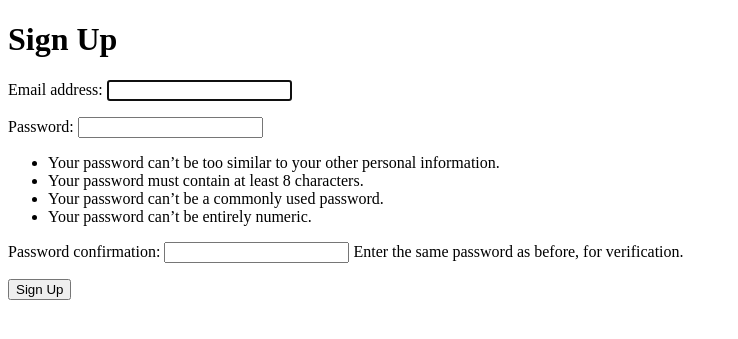
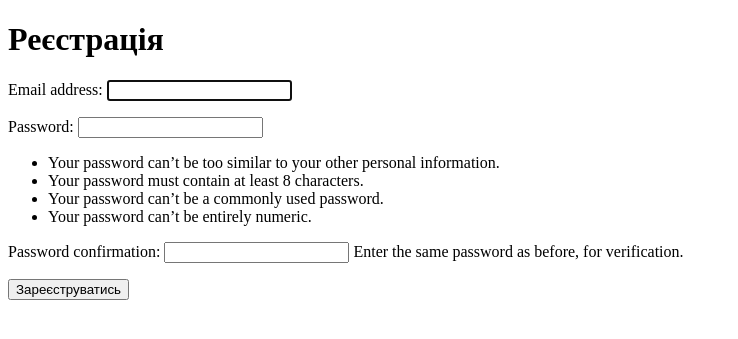
Before and after one commit to champl0o/CaloriesBook, a Django app: page /users/signup/ in a window 1280 px wide. Shown: the top 339 px of the page, without its empty margins (0-738 px from the left). Run offline with Django 3.2, Linux system fonts and the light colour scheme.

Commit message:
changed locale

```diff
--- a/calories_book_project/settings.py
+++ b/calories_book_project/settings.py
@@ -101,7 +101,7 @@ AUTH_PASSWORD_VALIDATORS = [
 # Internationalization
 # https://docs.djangoproject.com/en/3.0/topics/i18n/
 
-LANGUAGE_CODE = 'en-us'
+LANGUAGE_CODE = 'uk'
 
 TIME_ZONE = 'UTC'
 
--- a/templates/registration/login.html
+++ b/templates/registration/login.html
@@ -1,12 +1,12 @@
 {% extends 'base.html' %}
 
-{% block title %}Login{% endblock %}
+{% block title %}Вхід{% endblock %}
 
 {% block content %}
-<h1>Login</h1>
+<h1>Вхід</h1>
 <form method="post">
   {% csrf_token %}
   {{ form.as_p }}
-  <button type="submit">Login</button>
+  <button type="submit">Увійти</button>
 </form>
 {% endblock %}
--- a/templates/signup.html
+++ b/templates/signup.html
@@ -1,12 +1,12 @@
 {% extends 'base.html' %}
 
-{% block title %}Sign Up{% endblock %}
+{% block title %}Реєстрація{% endblock %}
 
 {% block content %}
-<h1>Sign Up</h1>
+<h1>Реєстрація</h1>
 <form method="post">
   {% csrf_token %}
   {{ form.as_p }}
-  <button type="submit">Sign Up</button>
+  <button type="submit">Зареєструватись</button>
 </form>
 {% endblock %}
```
Also changed, not shown: templates/home.html (+4 -4 lines).
